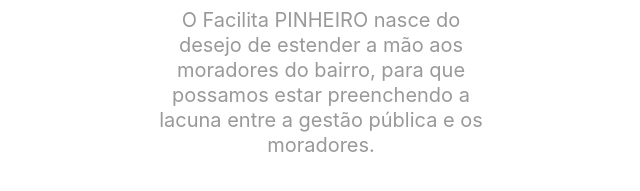
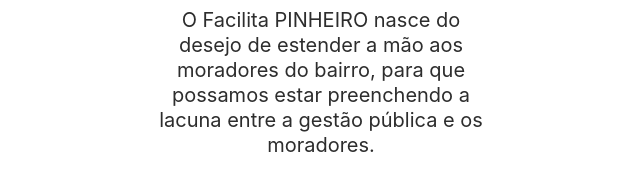
Before and after one commit to ellisonleao/facilitapinheiro, a plain HTML site: page index.html in a window 1280 px wide. Shown: the part 465-656 px from the top of the page, without its empty margins (319-959 px from the left). Drawn offline with nearby package versions, Linux system fonts and the light colour scheme.

Commit message:
color change

```diff
--- a/css/styles.css
+++ b/css/styles.css
@@ -90,5 +90,5 @@
 }
 
 .subtitle {
-    color: #999999 !important;
+    color: #2d2d2d !important;
 }
```
